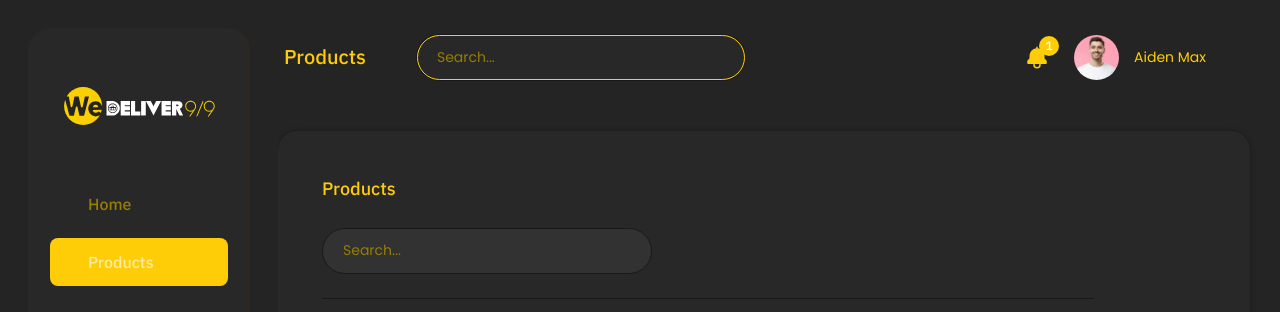
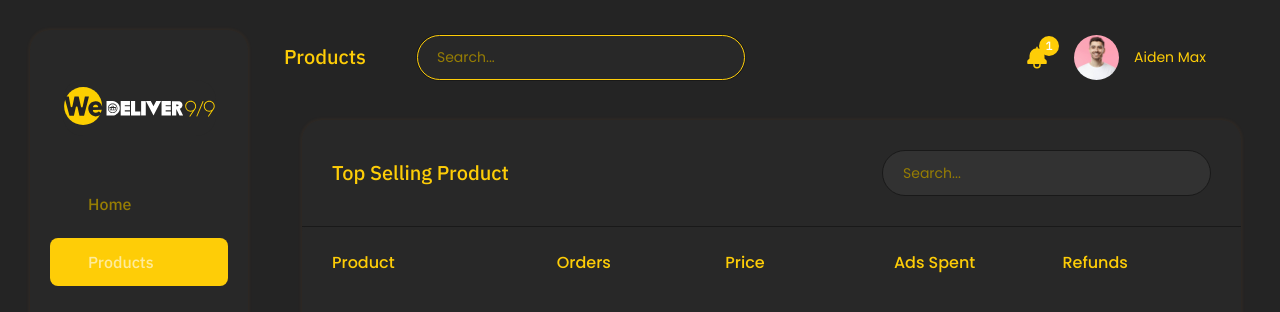
Before and after one commit to tumelo-sebego/wedeliver99-dashbord, a React (Vite) app: page /products in a window 1280 px wide. Shown: the top 312 px of the page. Built offline with nearby package versions, Linux system fonts and the light colour scheme; some icons are missing.

Commit message:
modified TopSellingProduct to file available space

```diff
--- a/src/components/sections/dashboard/Home/Sales/TopSellingProduct/TopSellingProduct.tsx
+++ b/src/components/sections/dashboard/Home/Sales/TopSellingProduct/TopSellingProduct.tsx
@@ -1,19 +1,11 @@
 import { ChangeEvent, ReactElement, useMemo, useState } from 'react';
 import {
   Avatar,
-  Box,
-  Card,
   Divider,
   InputAdornment,
   LinearProgress,
   Link,
   Stack,
-  Table,
-  TableBody,
-  TableCell,
-  TableContainer,
-  TableHead,
-  TableRow,
   TextField,
   Tooltip,
   Typography,
@@ -94,15 +86,7 @@ const columns: GridColDef<DataRow>[] = [
   },
 ];
 
-interface TopSellingProductProps {
-  title?: string;
-  hideAdsAndRefunds?: boolean;
-}
-
-const TopSellingProduct = ({
-  title = 'Top Selling Products',
-  hideAdsAndRefunds = false,
-}: TopSellingProductProps): ReactElement => {
+const TopSellingProduct = (): ReactElement => {
   const apiRef = useGridApiRef<GridApi>();
   const [search, setSearch] = useState('');
 
@@ -138,10 +122,22 @@ const TopSellingProduct = ({
   };
 
   return (
-    <Card>
-      <Stack p={3} gap={3}>
-        <Typography variant="h6" component="h2">
-          {title}
+    <Stack
+      bgcolor="background.paper"
+      borderRadius={5}
+      width={1}
+      boxShadow={(theme) => theme.shadows[4]}
+      height={1}
+    >
+      <Stack
+        direction={{ sm: 'row' }}
+        justifyContent="space-between"
+        alignItems="center"
+        padding={3.75}
+        gap={3.75}
+      >
+        <Typography variant="h5" color="text.primary">
+          Top Selling Product
         </Typography>
         <TextField
           variant="filled"
@@ -158,6 +154,7 @@ const TopSellingProduct = ({
             ),
           }}
         />
+      </Stack>
       <Divider />
       <Stack height={1}>
         <DataGrid
@@ -197,7 +194,6 @@ const TopSellingProduct = ({
         />
       </Stack>
     </Stack>
-    </Card>
   );
 };
 
--- a/src/pages/products/index.tsx
+++ b/src/pages/products/index.tsx
@@ -1,28 +1,27 @@
 import { ReactElement } from 'react';
 import Grid from '@mui/material/Unstable_Grid2';
 import TopSellingProduct from 'components/sections/dashboard/Home/Sales/TopSellingProduct/TopSellingProduct';
-import { drawerWidth } from 'layouts/main-layout';
+import { Box } from '@mui/material';
 
 const ProductsPage = (): ReactElement => {
   return (
-    <Grid
-      container
-      component="main"
-      columns={12}
-      spacing={3.75}
-      flexGrow={1}
-      pt={4.375}
-      pr={1.875}
-      pb={0}
+    <Box
       sx={{
-        width: { md: `calc(100% - ${drawerWidth}px)` },
-        pl: { xs: 3.75, lg: 0 },
+        flexGrow: 1,
+        width: '100%',
+        height: '100%',
+        p: 3
       }}
     >
-      <Grid xs={12}>
-        <TopSellingProduct title="Products" hideAdsAndRefunds={true} />
+      <Grid
+        container
+        spacing={3.75}
+      >
+        <Grid xs={12}>
+          <TopSellingProduct title="Products" hideAdsAndRefunds={true} />
+        </Grid>
       </Grid>
-    </Grid>
+    </Box>
   );
 };
 
```
Lines whose indentation alone changed are shown as unchanged.
